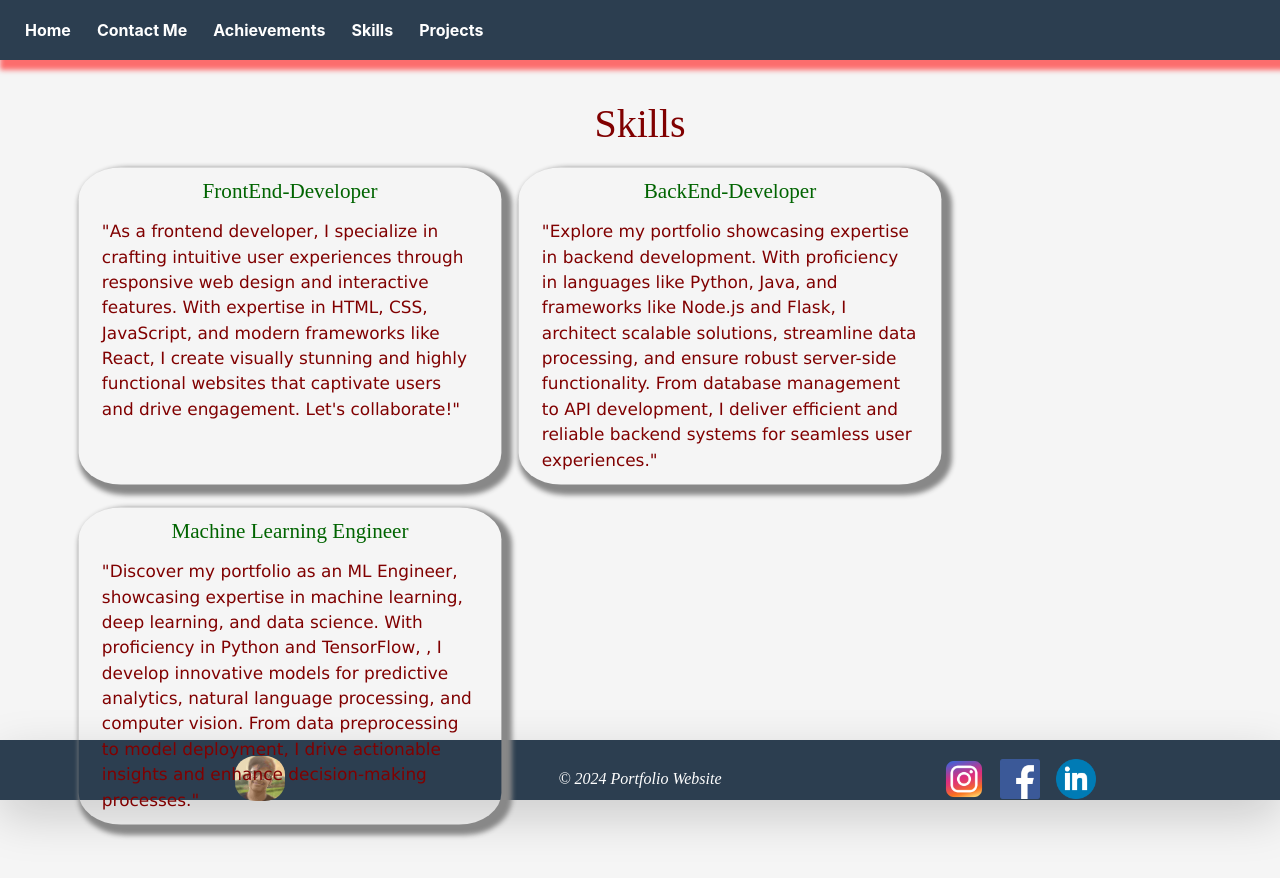
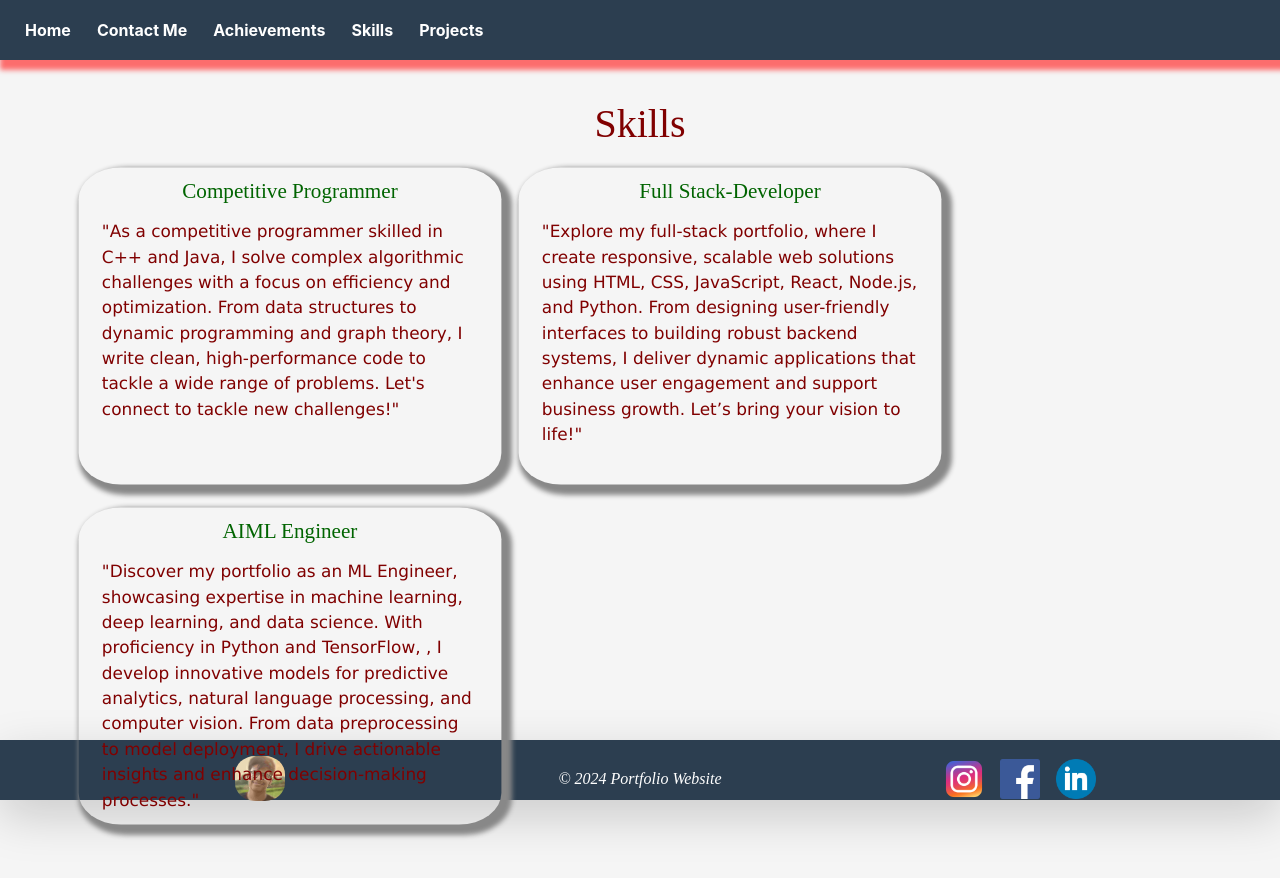
Before and after one commit to Harshit-TheCoder/Portfolio-Website, a React (Create React App) app: page /services in a window 1280 px wide. Shown: the top 878 px of the page. Built offline with nearby package versions, Linux system fonts and the light colour scheme.

Commit message:
more changes done 2

```diff
--- a/src/components/service_component.jsx
+++ b/src/components/service_component.jsx
@@ -4,22 +4,18 @@ function ServiceComponent(){
     return(
         <div className='row row-gap'>
               <div className='col-xl-4 col-lg-4 col-md-6 col-sm-12 col-xs-12 service-component col-gap' >
-                    <center><h5 className="subheading">FrontEnd-Developer</h5></center>
+                    <center><h5 className="subheading">Competitive Programmer</h5></center>
 
-                    <p className="service-info">"As a frontend developer, I specialize in crafting intuitive user experiences through responsive web design and interactive features.
-                     With expertise in HTML, CSS, JavaScript, and modern frameworks like React, I create visually stunning and highly functional websites
-                      that captivate users and drive engagement. Let's collaborate!"</p>
+                    <p className="service-info">"As a competitive programmer skilled in C++ and Java, I solve complex algorithmic challenges with a focus on efficiency and optimization. From data structures to dynamic programming and graph theory, I write clean, high-performance code to tackle a wide range of problems. Let's connect to tackle new challenges!"</p>
               </div>
               {/* <div className="col-1"></div> */}
               <div className='col-xl-4 col-lg-4 col-md-6 col-sm-12 col-xs-12 service-component col-gap' >
-                   <center><h5 className="subheading">BackEnd-Developer</h5></center>
-                    <p className="service-info">"Explore my portfolio showcasing expertise in backend development. With proficiency in languages like Python, Java,
-                         and frameworks like Node.js and Flask, I architect scalable solutions, streamline data processing, and ensure robust server-side functionality.
-                         From database management to API development, I deliver efficient and reliable backend systems for seamless user experiences."</p>
+                   <center><h5 className="subheading">Full Stack-Developer</h5></center>
+                    <p className="service-info">"Explore my full-stack portfolio, where I create responsive, scalable web solutions using HTML, CSS, JavaScript, React, Node.js, and Python. From designing user-friendly interfaces to building robust backend systems, I deliver dynamic applications that enhance user engagement and support business growth. Let’s bring your vision to life!"</p>
               </div>
               {/* <div className="col-1"></div> */}
               <div className='col-xl-4 col-lg-4 col-md-6 col-sm-12 col-xs-12 service-component col-gap' >
-                    <center><h5 className="subheading">Machine Learning Engineer</h5></center>
+                    <center><h5 className="subheading">AIML Engineer</h5></center>
                     <p className="service-info">"Discover my portfolio as an ML Engineer, showcasing expertise in machine learning, deep learning, and data science. With proficiency in Python and TensorFlow,
                      , I develop innovative models for predictive analytics, natural language processing, and computer vision.
                       From data preprocessing to model deployment, I drive actionable insights and enhance decision-making processes."</p>
```
